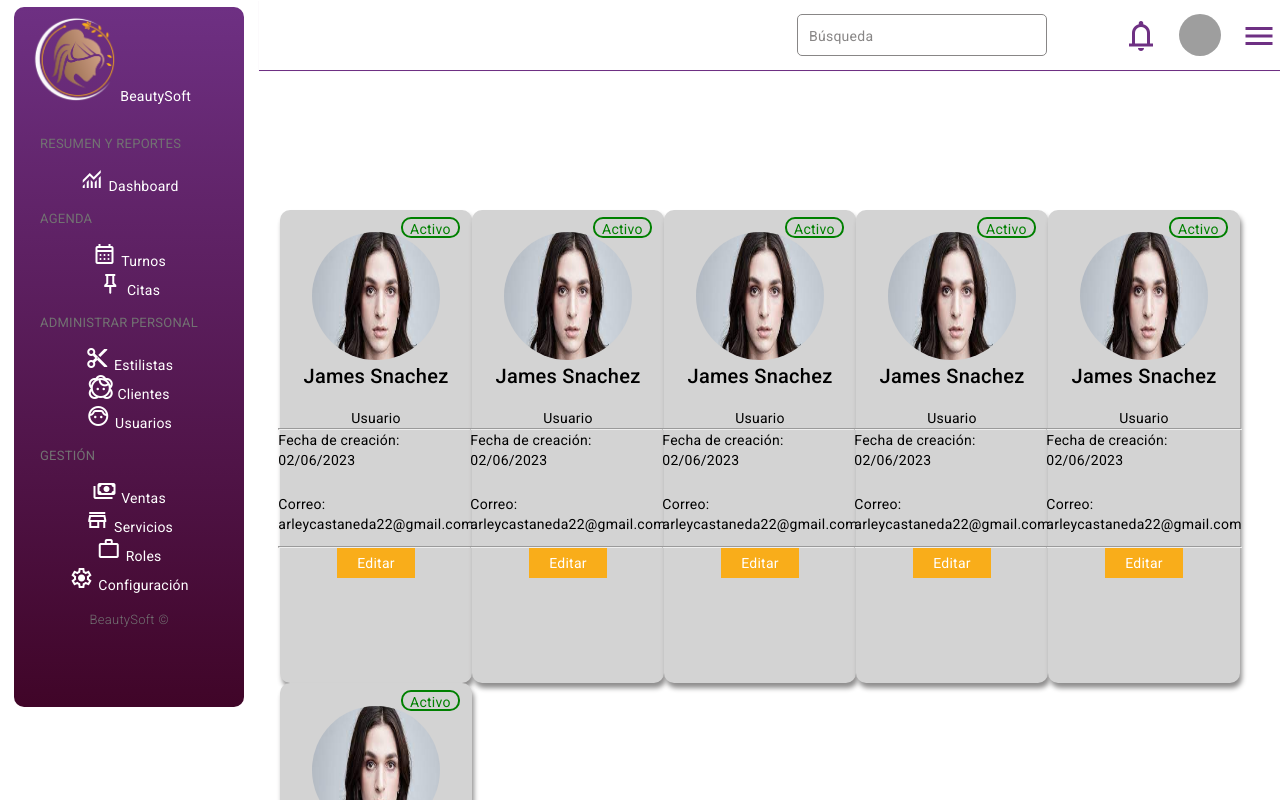
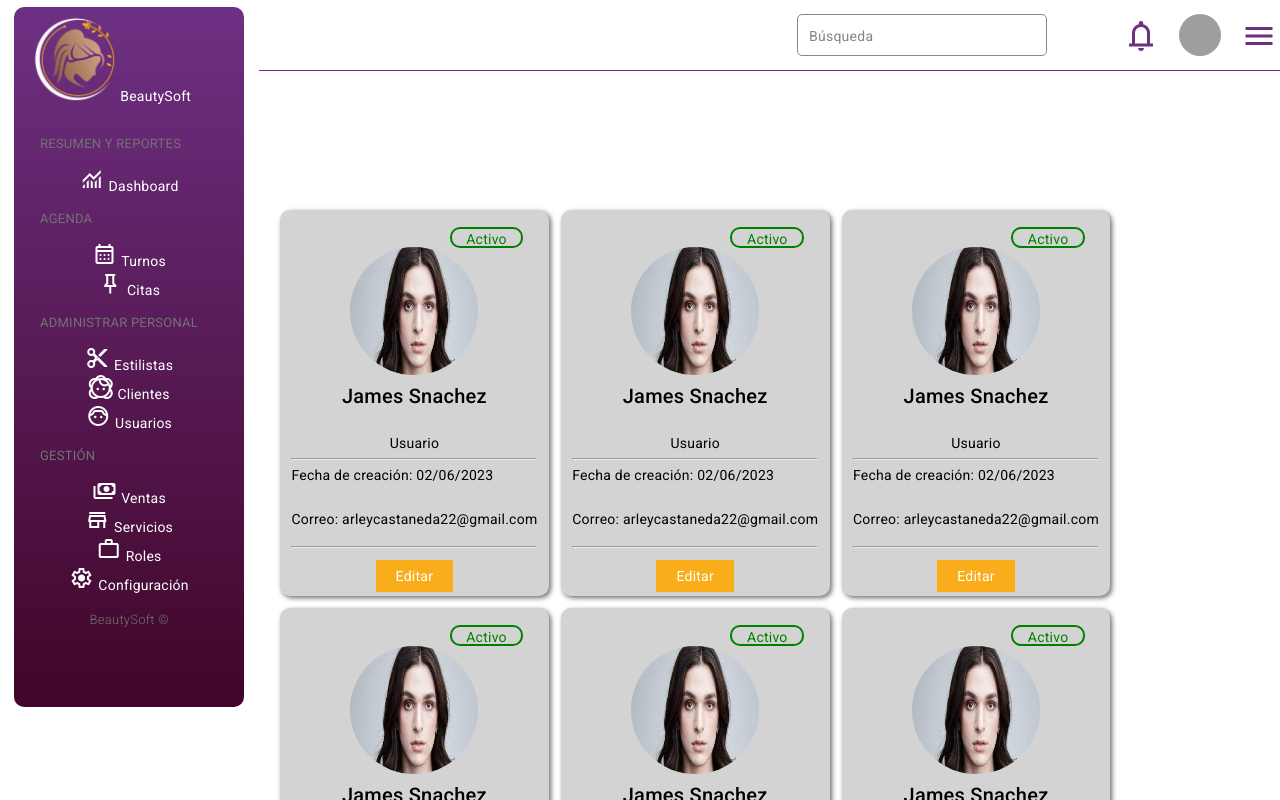
Before and after one commit to Spell-26/front_end_beautysoft, an Angular app: page / in a window 1280 px wide. Shown: the top 800 px of the page. Built offline with nearby package versions, Linux system fonts and the light colour scheme; grey boxes are pictures that could not be loaded.

Commit message:
Se actualizo el estilo de las card

```diff
--- a/src/app/card/card.component.css
+++ b/src/app/card/card.component.css
@@ -8,8 +8,7 @@
   display: flex;
   flex-wrap: wrap;
   width: 75%;
-  height: 100%;
-
+  gap: 12px;
   margin: 15em 0 0 20em;
   position: sticky;
 }
@@ -19,11 +18,11 @@
   flex-direction: column;
   align-items: center;
   background: rgb(211, 211, 211, 1);
-  width: 20%;
-
+  width: 28%;
+  padding: 10px;
   gap: 12px;
   border-radius: 10px;
-  box-shadow: 2px 5px 5px rgb(143, 142, 142) ;
+  box-shadow: 2px 2px 5px rgb(109, 109, 109) ;
 
 }
 
--- a/src/app/contenido-card-usuario/contenido-card-usuario.component.css
+++ b/src/app/contenido-card-usuario/contenido-card-usuario.component.css
@@ -2,14 +2,21 @@
   display: flex;
   flex-direction: column;
   align-items: center;
+  gap: 5px;
 }
 
 .container-info img{
   width: 8rem;
   height: 8rem;
-  border-radius: 100%;
+  border-radius: 50%;
   margin-top: -0.7em;
   transition: transform 0.5s ease-in;
+}
+.card__nombre{
+  display: flex;
+  flex-direction: column;
+  align-items: center;
+  gap: 12px;
 }
 .container-info img:hover{
   transform: rotate(-30deg);
@@ -26,13 +33,15 @@ hr{
 }
 
 .boton{
-  background-color: rgb(249, 173, 26, 1);
-  padding: 5px 20px;
+  margin-top: 13px;
+  text-align: center;
 }
 
 .enlace{
+  background-color: rgb(249, 173, 26, 1);
+  color: white;
+  padding: 8px 20px;
   text-decoration: none;
-  color: white;
 }
 
 #estado{
--- a/src/app/contenido-card-usuario/contenido-card-usuario.component.html
+++ b/src/app/contenido-card-usuario/contenido-card-usuario.component.html
@@ -1,6 +1,6 @@
 <div class="container-info">
   <div id="estado">
-    <div  (click)="cambiarEstado()" [ngClass]="{'estado-hijo': estado, 'estado-hijo-click': !estado}">
+    <div (click)="cambiarEstado()" [ngClass]="{'estado-hijo': estado, 'estado-hijo-click': !estado}">
               <span>
                   {{textoEstado}}
               </span>
```
